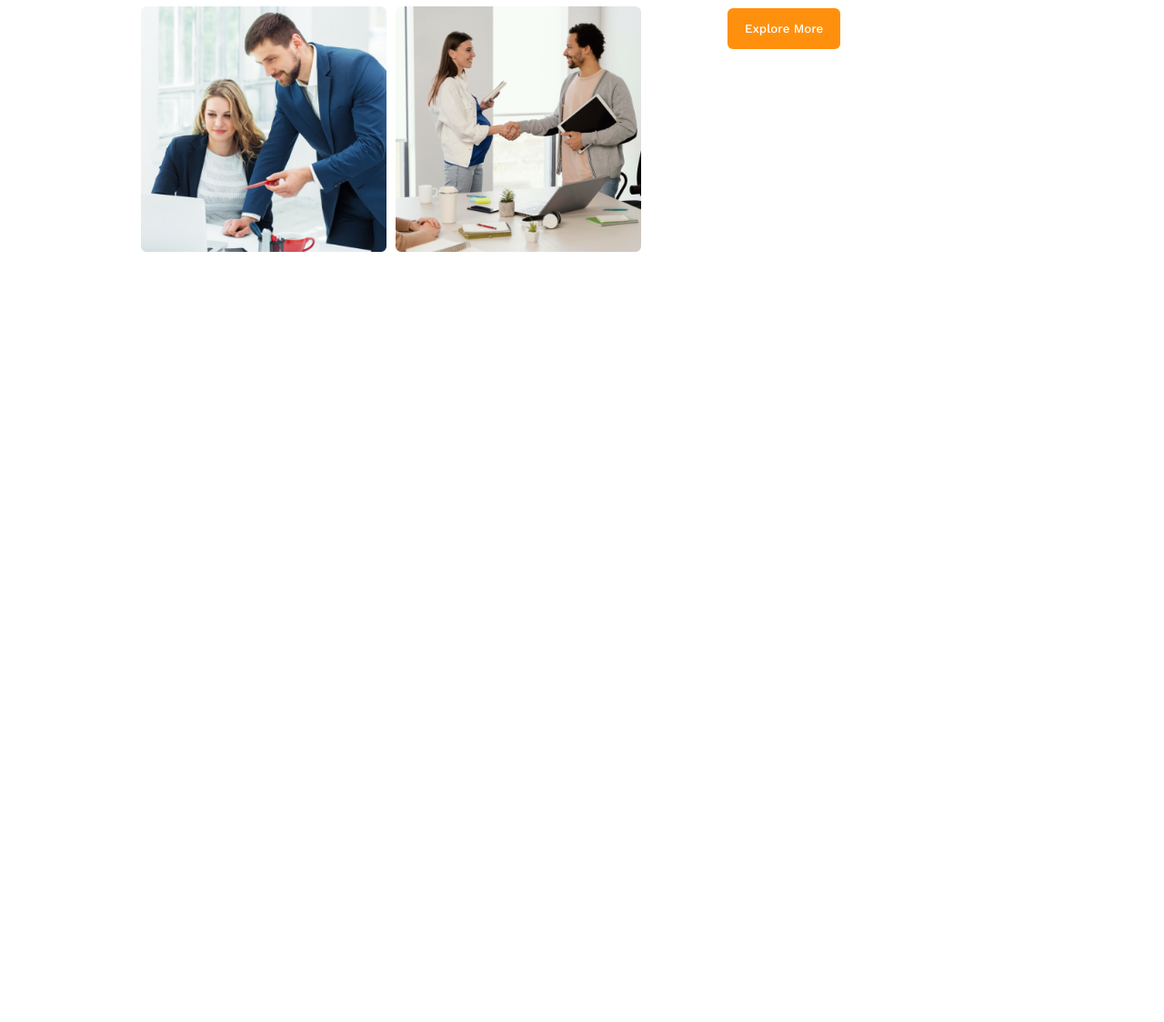
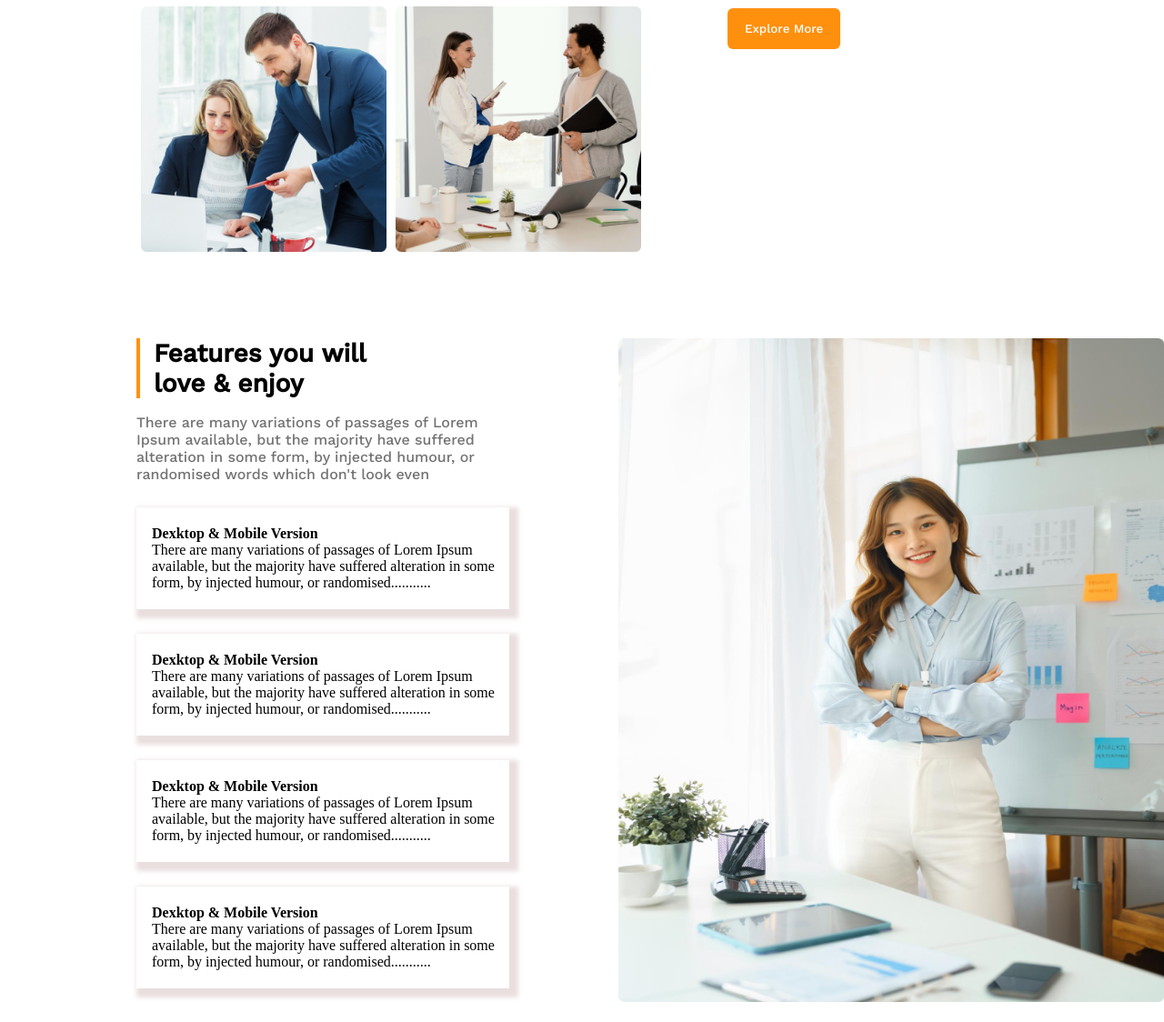
Before and after one commit to sultana-nadia/architect-g3, a plain HTML site: page index.html in a window 1280 px wide. Shown: the part 1268-2392 px from the top of the page at 91% size. Before the commit the page ends 1550 px from the top, so only its background shows below. Drawn offline with nearby package versions, Linux system fonts and the light colour scheme.

Commit message:
sec3 complete

```diff
--- a/index.html
+++ b/index.html
@@ -53,6 +53,34 @@
             </div>
 
         </section>
+        <section class="sec3">
+            <div class="main-flex-sec">
+                <div class="sec3-text">
+                    <h1 class="sec-3-title">Features you will<br> love & enjoy</h1>
+                    <p class="sec-3-para">There are many variations of passages of Lorem Ipsum available, but the majority have suffered alteration in some form, by injected humour, or randomised words which don't look even</p>
+                    <div class="box-sha">
+                        <h4 class="box-heading">Dexktop & Mobile Version</h4>
+                        <p class="box-title">There are many variations of passages of Lorem Ipsum available, but the majority have suffered alteration in some form, by injected humour, or randomised...........</p>
+                    </div>
+                    <div class="box-sha">
+                        <h4 class="box-heading">Dexktop & Mobile Version</h4>
+                        <p class="box-title">There are many variations of passages of Lorem Ipsum available, but the majority have suffered alteration in some form, by injected humour, or randomised...........</p>
+                    </div>
+                    <div class="box-sha">
+                        <h4 class="box-heading">Dexktop & Mobile Version</h4>
+                        <p class="box-title">There are many variations of passages of Lorem Ipsum available, but the majority have suffered alteration in some form, by injected humour, or randomised...........</p>
+                    </div>
+                    <div class="box-sha">
+                        <h4 class="box-heading">Dexktop & Mobile Version</h4>
+                        <p class="box-title">There are many variations of passages of Lorem Ipsum available, but the majority have suffered alteration in some form, by injected humour, or randomised...........</p>
+                    </div>
+                </div>
+                <div class="sec3-img">
+                    <img src="../architect-g3/images/architect.png" alt="">
+                </div>
+
+            </div>
+        </section>
     </main>
     <footer>
 
--- a/styles/architect.css
+++ b/styles/architect.css
@@ -90,6 +90,41 @@
     font-family: Work Sans;
     font-size: 30px;
 }
+.sec3-text{
+    margin-top: 90px;
+    margin-bottom: 37px;
+    width: 470px;
+    margin-left: 150px;
+}
+.sec-3-para{
+   margin-top: 17px;
+   color: var(--Dark-03, #727272);
+   font-family: Work Sans;
+}
+.sec-3-title{
+    font-family: Work Sans;
+    font-size: 28px;
+    border-left: 4px solid #FF900E;
+    padding-left: 15px;
+}
+.main-flex-sec{
+    display: flex;
+}
+.sec3-img img{
+    height: 730px;
+    width: 600px;
+    margin-left: 120px;
+    margin-top: 90px;
+}
+.box-sha{
+    box-shadow: 5px 5px 5px 5px  var(--Dark-03, #eadede);
+    padding-top: 20px;
+    padding-left: 17px;
+    padding-bottom: 20px;
+    padding-left: 17px;
+    margin-top: 27px;
+}
+
 
 
 
@@ -105,14 +140,36 @@
         width: 100%;
    }
    .heading ul li{
-    padding-top: 10px;
+        padding-top: 10px;
    }
    .heading{
-    text-align: center;
-    margin: 0;
+        text-align: center;
+        margin: 0;
    }
    .banner{
-    width: 200px;
-    height: 150px;
+        width: 200px;
+        height: 150px;
+   }
+   .flex-sec,.img-div{
+        flex-direction: column;
+   }
+   .img-div{
+        grid-template-columns: 1fr;
+        margin-left: 0;
+   }
+   .text-div{
+        padding: 0 auto;
+        justify-content: center;
+   }
+   .quick-para{
+        width: 100%;
+        text-align: center;
+   }
+   .quick-title{
+        text-align: center;
+   }
+   .team1{
+        width: 200px;
+        height: 150px;
    }
 }
```
